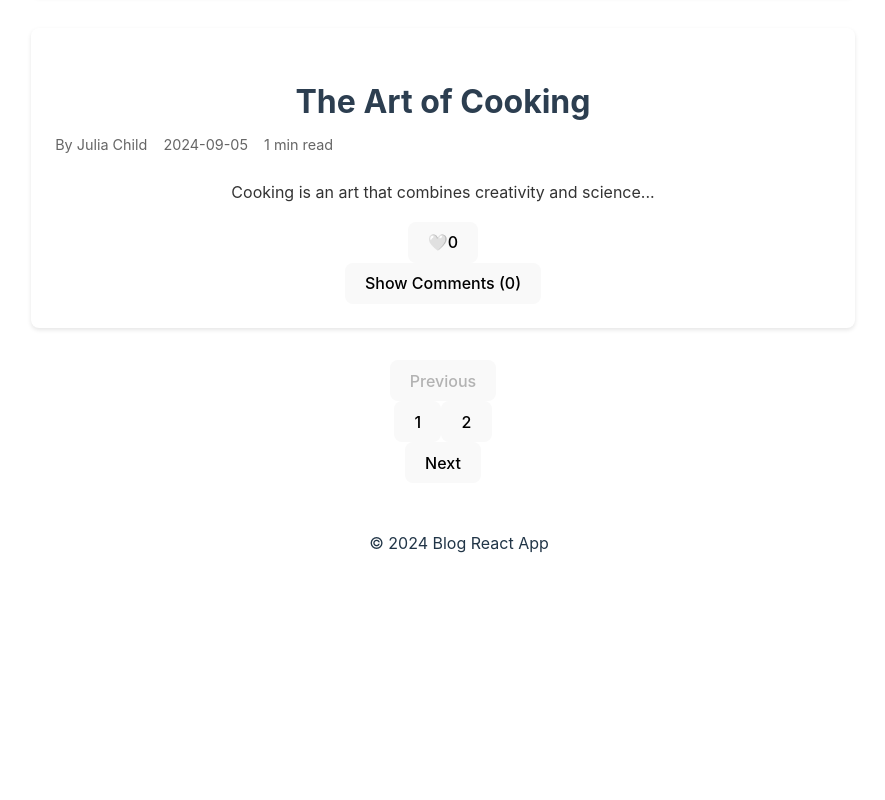
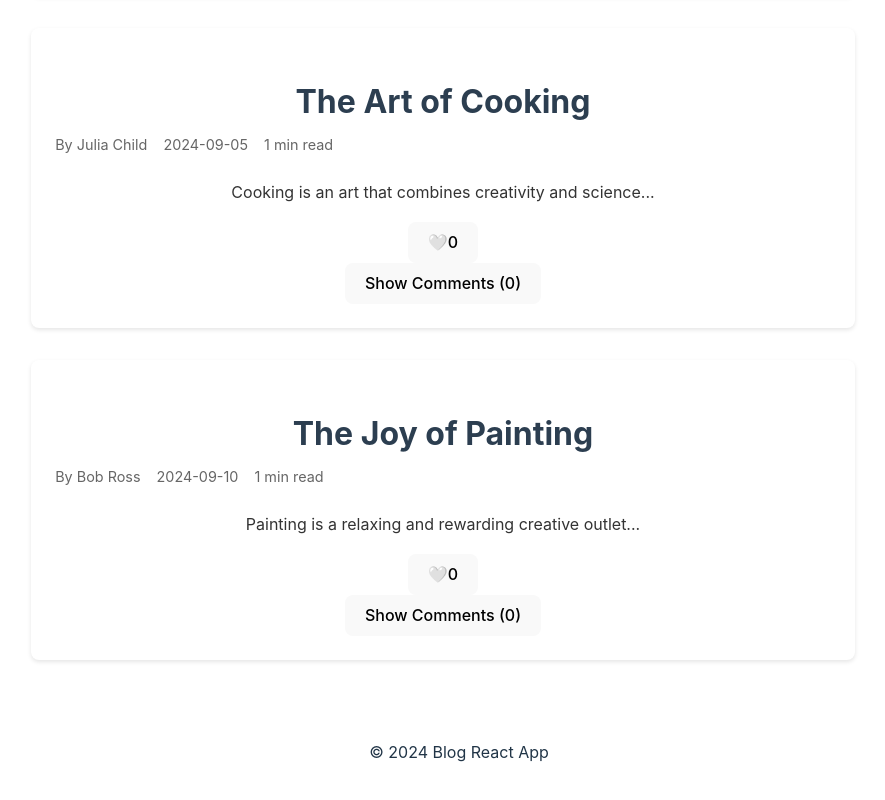
Before and after one commit to ptamayo25/Blog, a React (Vite) app in the folder blog-react-app/: page /posts/blog in a window 1280 px wide. Shown: the part 1691-2491 px from the top of the page, without its empty margins (181-1066 px from the left). Before the commit the page ends 2294 px from the top, so only its background shows below. Built offline with nearby package versions, Linux system fonts and the light colour scheme.

Commit message:
assignment 6 Ricky help

```diff
--- a/blog-react-app/src/components/BlogList/BlogList.jsx
+++ b/blog-react-app/src/components/BlogList/BlogList.jsx
@@ -6,12 +6,11 @@ import BlogSearch from "../BlogSearch/BlogSearch";
 import BlogFilters from "../BlogFilters/BlogFilters";
 import BlogPost from "../BlogPost/BlogPost";
 import Pagination from "../Pagination/Pagination";
+import { usePagination } from "../../hooks/usePagination";
 import "./BlogList.css";
 
-const POSTS_PER_PAGE = 5;
-
 function BlogList({ posts }) {
-  const [currentPage, setCurrentPage] = useState(1);
+  // const [currentPage, setCurrentPage] = useState(1);
   const {
     filters,
     handleFilterChange,
@@ -28,13 +27,10 @@ function BlogList({ posts }) {
     isSearching,
   } = useSearch(filteredItems);
 
-  const displayedPosts = searchResults;
-  const totalPages = Math.ceil(displayedPosts.length / POSTS_PER_PAGE);
+  const paginator = usePagination(searchResults);
+  // console.log("paginatedItems: ", paginatedItems);
 
-  const currentPosts = displayedPosts.slice(
-    (currentPage - 1) * POSTS_PER_PAGE,
-    currentPage * POSTS_PER_PAGE
-  );
+  const currentPosts = paginator.items;
 
   return (
     <div className="blog-list-container">
@@ -60,11 +56,7 @@ function BlogList({ posts }) {
               <BlogPost key={post.id} {...post} searchTerm={searchTerm} />
             ))}
           </div>
-          <Pagination
-            currentPage={currentPage}
-            totalPages={totalPages}
-            onPageChange={setCurrentPage}
-          />
+          <Pagination paginator={paginator} />
         </>
       ) : (
         <div className="no-results">No posts found matching your criteria.</div>
--- a/blog-react-app/src/components/Pagination/Pagination.jsx
+++ b/blog-react-app/src/components/Pagination/Pagination.jsx
@@ -1,44 +1,47 @@
 import { memo } from "react";
 import PropTypes from "prop-types";
 import "./Pagination.css";
+import { usePagination } from "../../hooks/usePagination";
 
-const Pagination = memo(function Pagination({
-  currentPage,
-  totalPages,
-  onPageChange,
-}) {
-  const pageNumbers = Array.from({ length: totalPages }, (_, i) => i + 1);
+const Pagination = memo(function Pagination(paginator) {
+  console.log("in Pagination.jsx");
+
+  // const pageNumbers = Array.from(
+  //   { length: paginator.totalPages },
+  //   (_, i) => i + 1
+  // );
 
   return (
-    <div className="pagination">
-      <button
-        className="pagination-button"
-        onClick={() => onPageChange(currentPage - 1)}
-        disabled={currentPage === 1}
-      >
-        Previous
-      </button>
+    <p>{paginator.totalPages}</p>
+    // <div className="pagination">
+    //   <button
+    //     className="pagination-button"
+    //     onClick={prevPage}
+    //     disabled={!hasPrev}
+    //   >
+    //     Previous
+    //   </button>
 
-      <div className="page-numbers">
-        {pageNumbers.map((number) => (
-          <button
-            key={number}
-            className={`page-number ${number === currentPage ? "active" : ""}`}
-            onClick={() => onPageChange(number)}
-          >
-            {number}
-          </button>
-        ))}
-      </div>
+    //   <div className="page-numbers">
+    //     {pageNumbers.map((number) => (
+    //       <button
+    //         key={number}
+    //         className={`page-number ${number === currentPage ? "active" : ""}`}
+    //         onClick={goToPage(number)}
+    //       >
+    //         {number}
+    //       </button>
+    //     ))}
+    //   </div>
 
-      <button
-        className="pagination-button"
-        onClick={() => onPageChange(currentPage + 1)}
-        disabled={currentPage === totalPages}
-      >
-        Next
-      </button>
-    </div>
+    //   <button
+    //     className="pagination-button"
+    //     onClick={nextPage}
+    //     disabled={!hasNext}
+    //   >
+    //     Next
+    //   </button>
+    // </div>
   );
 });
 
--- a/blog-react-app/src/components/PostEditor/PostEditor.jsx
+++ b/blog-react-app/src/components/PostEditor/PostEditor.jsx
@@ -129,6 +129,7 @@ function PostEditor() {
 
   const handleSubmit = (e) => {
     e.preventDefault();
+    setShowModal(true);
 
     // Validate all fields
     const newErrors = {};
@@ -291,11 +292,9 @@ function PostEditor() {
             Preview Post
           </label>
         </div>
-        <button type="submit" onClick={handleClick} className="submit-button">
+        <button type="submit" className="submit-button">
           {formData.isPublished ? "Publish Post" : "Save Draft"}
         </button>
-      </form>
-
         <div id="modalContainer">
           {showModal &&
             SubmitModal(
@@ -306,6 +305,8 @@ function PostEditor() {
               handleSaveDraft
             )}
         </div>
+      </form>
+
       <div className="draftPosts">
         <h2>Draft Posts</h2>
         {savedDrafts.length !== 0 ? (
--- a/blog-react-app/src/components/SubmitModal/SubmitModal.jsx
+++ b/blog-react-app/src/components/SubmitModal/SubmitModal.jsx
@@ -49,7 +49,7 @@ function SubmitModal(showModal, formData, Close, Submit, SaveDraft) {
               author="You"
               date={formData.date}
             />
-            <button onClick={handleClick}>Publish Post</button>
+            <button onClick={Submit}>Publish Post</button>
           </div>
         </div>
       );
--- /dev/null
+++ b/blog-react-app/src/hooks/usePagination.js
@@ -0,0 +1,43 @@
+import { useMemo, useState, useCallback } from "react";
+
+export function usePagination(items, itemsPerPage = 10) {
+  const [currentPage, setCurrentPage] = useState(1);
+  console.log("in use pagination, items:", items);
+
+  const totalPages = useMemo(
+    () => Math.ceil(items.length / itemsPerPage),
+    [items.length, itemsPerPage]
+  );
+
+  const paginatedItems = useMemo(() => {
+    const start = (currentPage - 1) * itemsPerPage;
+    return items.slice(start, start + itemsPerPage);
+  }, [items, currentPage, itemsPerPage]);
+
+  const goToPage = useCallback(
+    (page) => {
+      const pageNumber = Math.max(1, Math.min(page, totalPages));
+      setCurrentPage(pageNumber);
+    },
+    [totalPages]
+  );
+
+  const nextPage = useCallback(() => {
+    goToPage(currentPage + 1);
+  }, [currentPage, goToPage]);
+
+  const prevPage = useCallback(() => {
+    goToPage(currentPage - 1);
+  }, [currentPage, goToPage]);
+
+  return {
+    items: paginatedItems,
+    currentPage,
+    totalPages,
+    goToPage,
+    nextPage,
+    prevPage,
+    hasNext: currentPage < totalPages,
+    hasPrev: currentPage > 1,
+  };
+}
```
Also changed, not shown: blog-react-app/src/hooks/useAuth.js (added, +58 -0 lines), blog-react-app/src/hooks/useForm.js (added, +74 -0 lines), blog-react-app/src/hooks/usePosts.js (added, +82 -0 lines), blog-react-app/src/hooks/useTheme.js (added, +28 -0 lines). Lines whose indentation alone changed are shown as unchanged.
